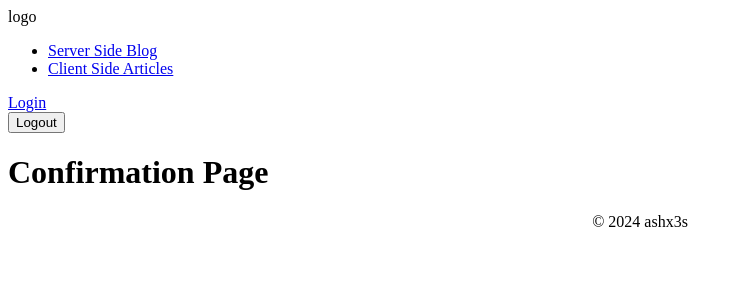
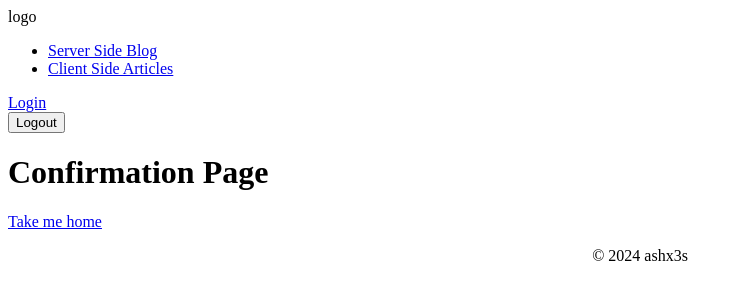
Before and after one commit to sait-wbdv/cpnt-200-nuxt-site, a Nuxt app: page /confirm in a window 1280 px wide. Shown: the top 300 px of the page, without its empty margins (0-743 px from the left). Built offline with nearby package versions, Linux system fonts and the light colour scheme; no server answers.

Commit message:
authentication pages wip

```diff
--- a/pages/confirm.vue
+++ b/pages/confirm.vue
@@ -1,5 +1,6 @@
 <template>
   <main>
     <h1>Confirmation Page</h1>
+    <NuxtLink to="/">Take me home</NuxtLink>
   </main>
 </template>
--- a/pages/index.vue
+++ b/pages/index.vue
@@ -1,4 +1,3 @@
-<script setup></script>
 <template>
   <main>
     <header>
--- a/pages/signup.vue
+++ b/pages/signup.vue
@@ -22,7 +22,6 @@ async function signUp() {
       <h1>Sign Up Page</h1>
     </header>
     <form>
-      <!-- Bind the varaibles to the input with v-model -->
       <label for="email">
         Email:
         <input type="email" name="email" v-model="email" />
```
